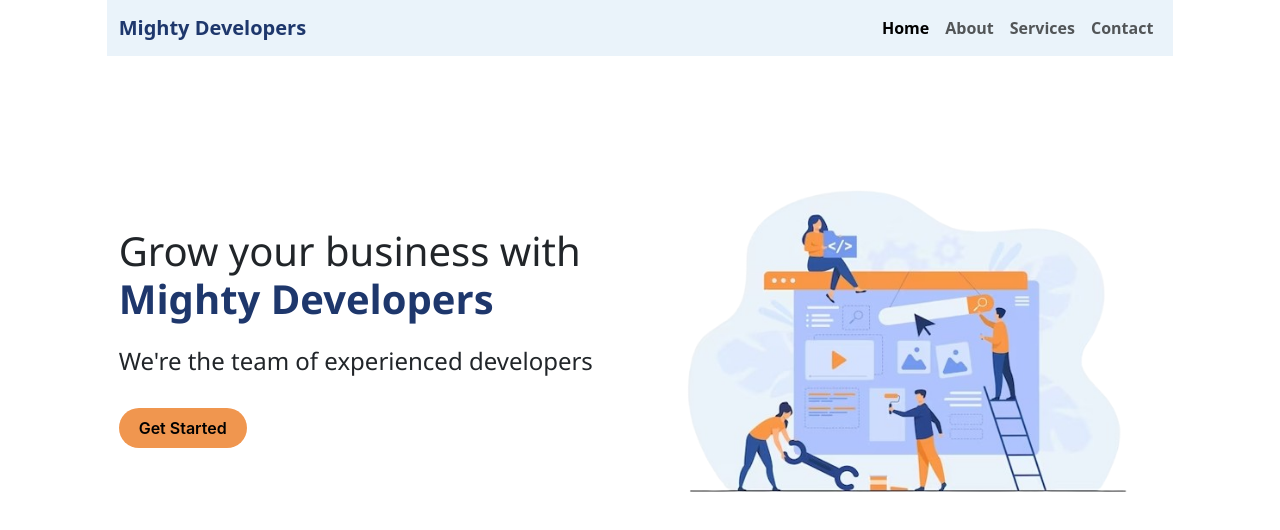
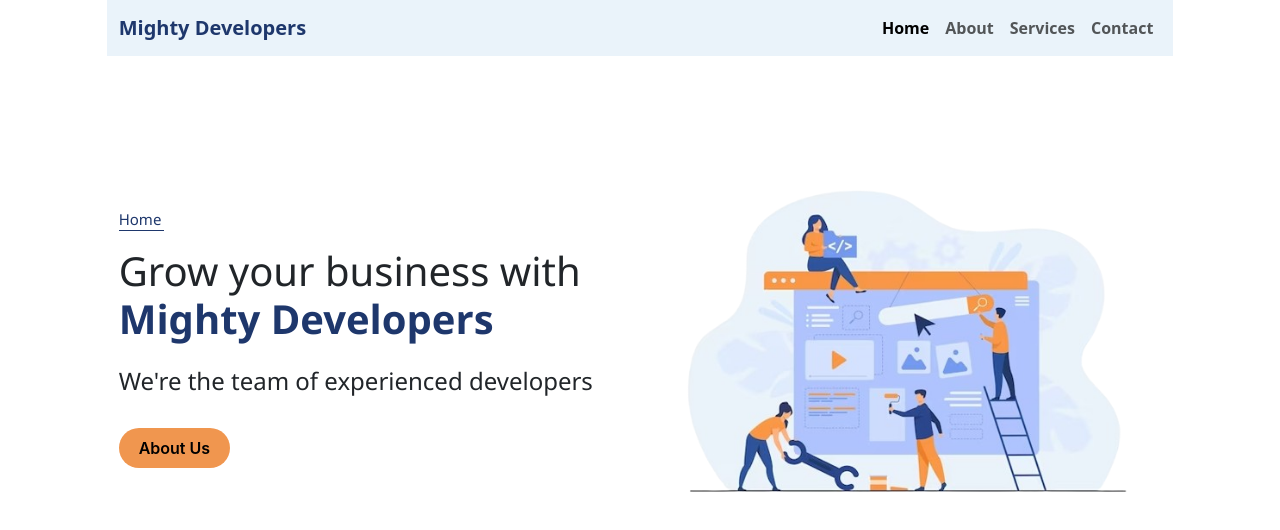
Before and after one commit to Daoud-Hussain/Mighty-Developers, a React (Create React App) app: page / in a window 1280 px wide. Shown: the top 530 px of the page. Built offline with nearby package versions, Linux system fonts and the light colour scheme.

Commit message:
Home and About component completed

```diff
--- a/src/About.jsx
+++ b/src/About.jsx
@@ -1,11 +1,17 @@
 import React from "react";
+import homeImg from "./Images/home-img.png";
+import Common from "./Common";
+import aboutImg from "./Images/about.jpg";
 
 const About = () => {
-    return (
-        <div>
-            <h1>About Page</h1>
-        </div>
-    )
-}
+  return (
+    <Common
+      value="About"
+      imgSrc={aboutImg}
+      buttonClick="/services"
+      buttonName="Get Started"
+    />
+  );
+};
 
 export default About;
--- a/src/App.css
+++ b/src/App.css
@@ -40,6 +40,12 @@ strong{
 .bio{
   font-size: 24px;
 }
+.pageTitle{
+  font-size: 15px;
+  width: 45px;
+  border-bottom: 1px solid #1e376c;
+  color: #1e376c;
+}
 
 .btn-get-started{
   border-radius: 80%;
@@ -78,6 +84,7 @@ strong{
   user-select: none;
   -webkit-user-select: none;
   vertical-align: middle;
+  text-decoration: none;
 }
 
 .button-get-started:hover,
--- /dev/null
+++ b/src/Common.jsx
@@ -0,0 +1,33 @@
+import React from "react";
+import homeImg from "./Images/home-img.png";
+import { NavLink } from "react-router-dom";
+
+const Common = (props) => {
+  return (
+    <div className="container-fluid" id="header">
+      <div className="row">
+        <div className="col-10 mx-auto ">
+          <div className="row d-flex flex-row align-items-center mt-5">
+            <div className="col-md-6 pt-5 pt-lg-0 order-2 order-lg-1 d-flex justify-content-center flex-column">
+                <p className="pageTitle">{props.value}</p>
+              <h1 className="mainHeading">
+                Grow your business with <strong>Mighty Developers</strong>
+              </h1>
+              <h2 className="my-3 bio">We're the team of experienced developers</h2>
+              <div className="my-3">
+                <NavLink className="button-get-started" to={props.buttonClick}>
+                    {props.buttonName}
+                </NavLink>
+              </div>
+            </div>
+            <div className="col-md-6 order-2 order-lg-1">
+              <img src={props.imgSrc} className="img-fluid " alt="Home-image" />
+            </div>
+          </div>
+        </div>
+      </div>
+    </div>
+  );
+};
+
+export default Common;
--- a/src/Home.jsx
+++ b/src/Home.jsx
@@ -1,30 +1,17 @@
 import React from "react";
 import homeImg from "./Images/home-img.png";
+import Common from "./Common";
 
 const Home = () => {
   return (
-    <div className="container-fluid" id="header">
-      <div className="row">
-        <div className="col-10 mx-auto ">
-          <div className="row d-flex flex-row align-items-center mt-5">
-            <div className="col-md-6 pt-5 pt-lg-0 order-2 order-lg-1 d-flex justify-content-center flex-column">
-              <h1 className="mainHeading">
-                Grow your business with <strong>Mighty Developers</strong>
-              </h1>
-              <h2 className="my-3 bio">We're the team of experienced developers</h2>
-              <div className="my-3">
-                <button class="button-get-started" role="button">
-                    Get Started
-                </button>
-              </div>
-            </div>
-            <div className="col-md-6 order-2 order-lg-1">
-              <img src={homeImg} className="img-fluid " alt="Home-image" />
-            </div>
-          </div>
-        </div>
-      </div>
-    </div>
+    <>
+      <Common
+        value="Home"
+        imgSrc= {homeImg}
+        buttonClick="/about"
+        buttonName="About Us"
+      />
+    </>
   );
 };
 
```
